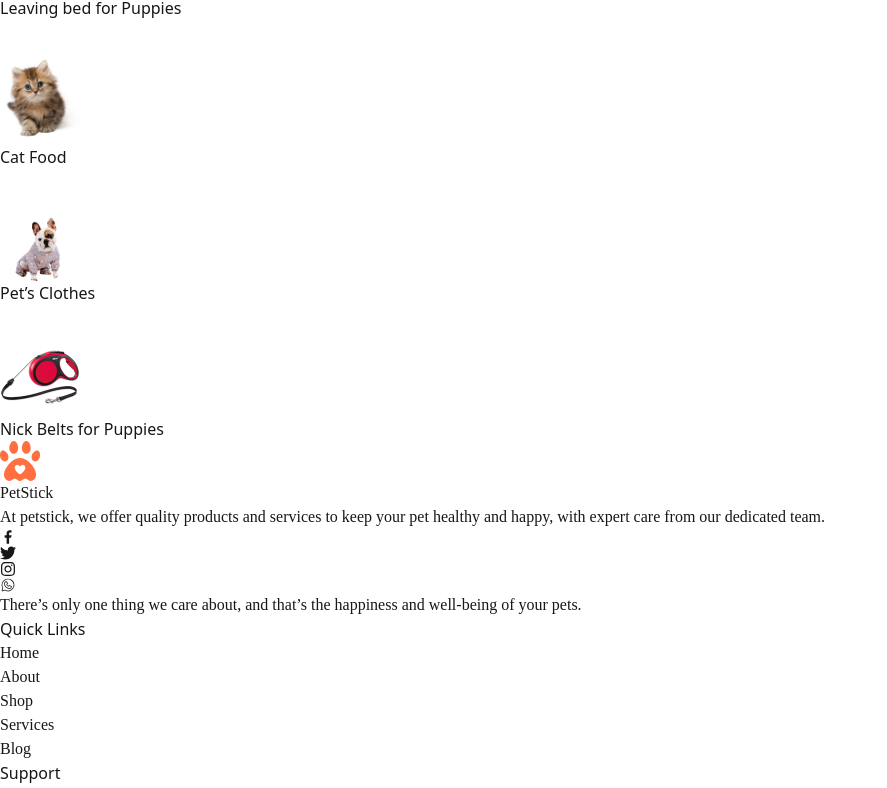
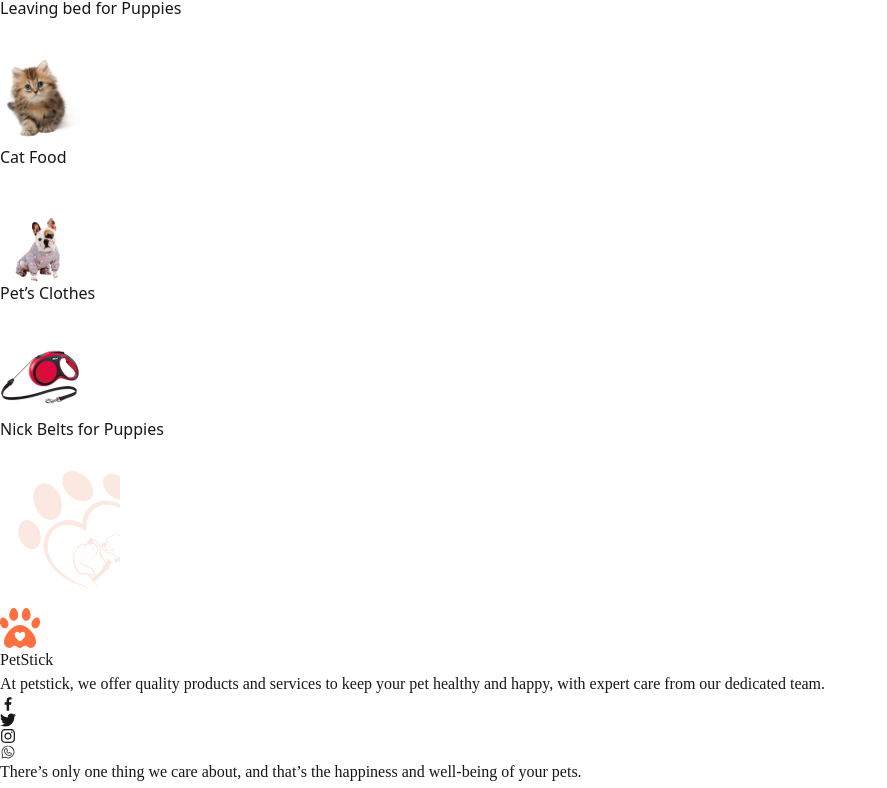
Before and after one commit to RifatBinBaccu9/PatShop-App, a Next.js app: page / in a window 1280 px wide. Shown: the part 2364-3152 px from the top of the page, without its empty margins (0-887 px from the left). Built offline with nearby package versions, Linux system fonts and the light colour scheme.

Commit message:
leg add about

```diff
--- a/Components/About.tsx
+++ b/Components/About.tsx
@@ -2,7 +2,8 @@ import Image from 'next/image'
 
 const About = () => {
   return (
-    <div className='w-10/12 mx-auto text-center my-20  '>
+    <div className=' relative  text-center my-20  '>
+     <div  className='w-10/12 mx-auto'>
      <div>
       <h1 className=' text-3xl sm:text-5xl font-bold fontLaila '>Features Categories</h1>
       <p className=' text-lg font-medium fontLora w-11/12 sm:w-10/12 md:w-9/12 lg:w-[45%] my-4 mx-auto'>At petstick, access pet listings, shop easily, and book grooming,
@@ -70,6 +71,9 @@ const About = () => {
 
       </div>
      </div>
+     </div>
+
+     <Image src={'/Isolation_Mode.png'} alt='Isolation_Mode' width={120} height={120} className=' absolute -top-7 right-0'/>
     </div>
   )
 }
```
Also changed, not shown: public/Isolation_Mode.png (added).
